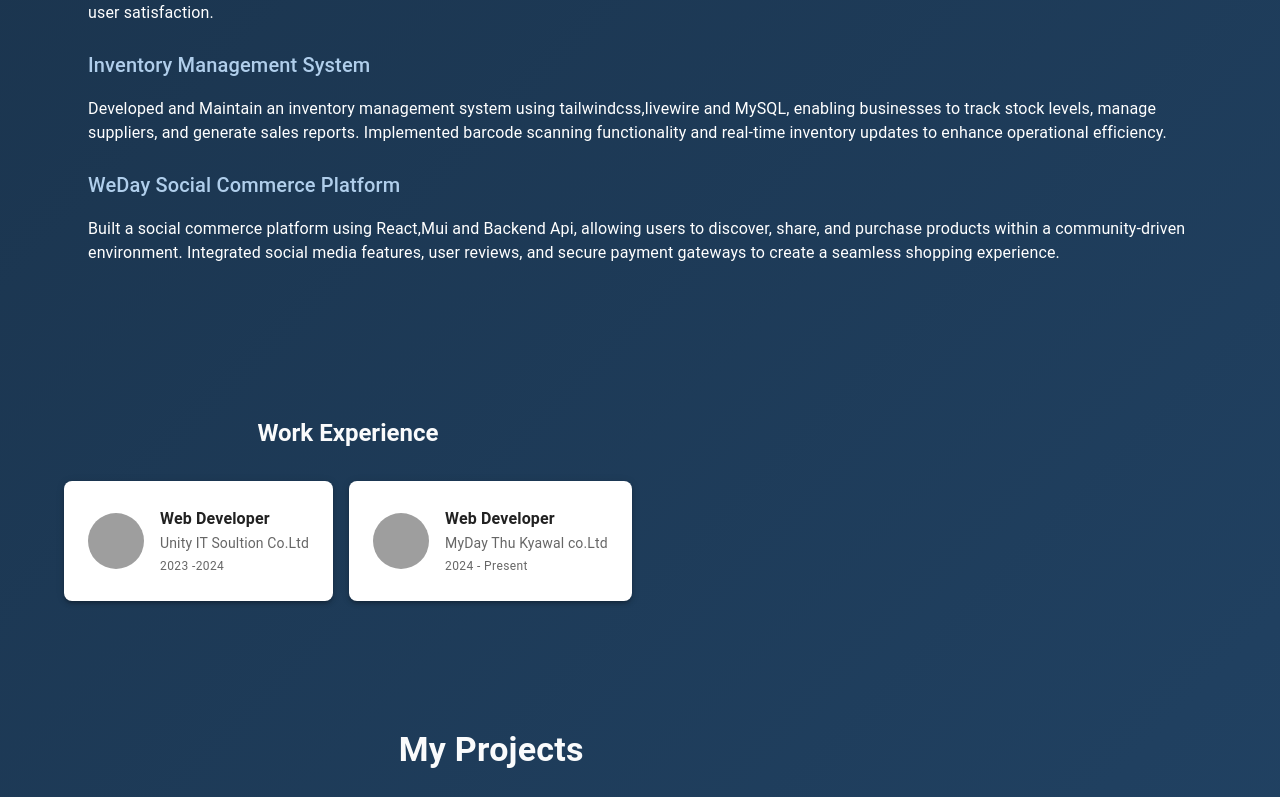
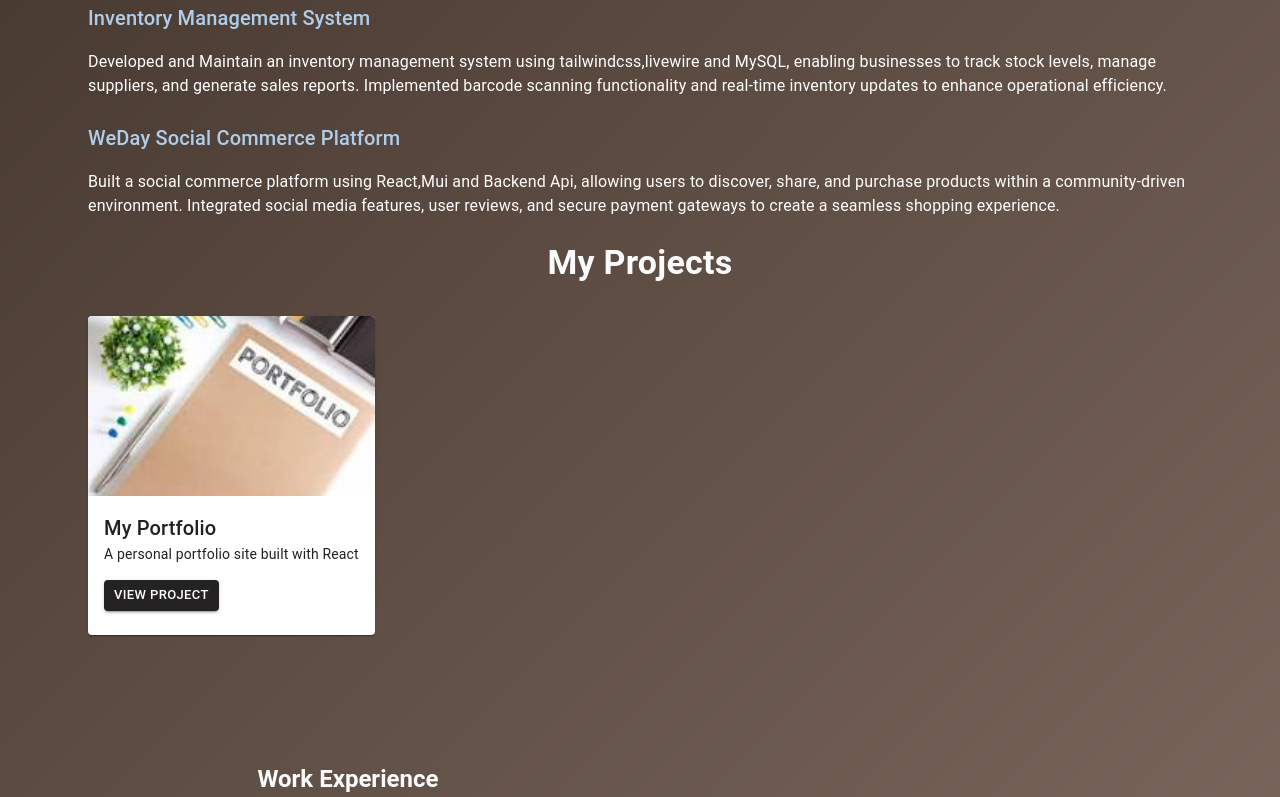
Before and after one commit to yinmonwai/Portfolio, a React (Vite) app: page / in a window 1280 px wide. Shown: the part 2000-2797 px from the top of the page. Built offline with nearby package versions, Linux system fonts and the light colour scheme; grey boxes are pictures that could not be loaded.

Commit message:
portfolio

```diff
--- a/src/App.jsx
+++ b/src/App.jsx
@@ -13,7 +13,7 @@ import Navbar from "./components/Navbar";
 
 export default function App() {
   return (
-    <Box sx={{ background: "linear-gradient(135deg, #162a3eff, #254b71ff)" }}>
+    <Box sx={{ background: "linear-gradient(135deg, #1e130c, #9a8478)" }}>
       <Navbar />
 
       {/* Hero Section */}
@@ -31,8 +31,8 @@ export default function App() {
               src={profileImg}
               alt="Profile"
               style={{
-                width: 200,
-                height: 200,
+                width: 150,
+                height: 150,
                 objectFit: "cover",
                 border: "3px solid white",
                 borderRadius: "50%",
@@ -42,10 +42,10 @@ export default function App() {
 
           {/* Text Content */}
           <Grid item xs={12} md={8} sx={{ textAlign: { xs: "center", md: "left" } }}>
-            <Typography variant="h3" fontWeight="bold">
+            <Typography variant="h3" >
               Hi, I’m Yin Mon Wai
             </Typography>
-            <Typography variant="h3" fontWeight="bold">
+            <Typography variant="h3">
               Full Stack Developer
             </Typography>
             <Typography variant="h6" sx={{ mt: 2 }}>
@@ -72,9 +72,9 @@ export default function App() {
           <Grid item xs={12} md={12} id="work">
             <WorkExperience />
           </Grid>
-          <Grid item xs={12} md={12} id="projects">
+          {/* <Grid item xs={12} md={12} id="projects">
             <Projects />
-          </Grid>
+          </Grid> */}
           <Grid item xs={12} md={12} id="certificates">
             <Certificates />
           </Grid>
--- a/src/components/ContactForm.jsx
+++ b/src/components/ContactForm.jsx
@@ -103,7 +103,8 @@ export default function ContactForm() {
             sx={{
               mt: 2,
               px: 4,
-              bgcolor: "#8e2de2",
+              color:"#ffffff",
+              bgcolor: "#201d23ff",
               ":hover": { bgcolor: "#4a00e0" },
               alignSelf: { xs: "center", md: "flex-start" },
             }}
@@ -117,7 +118,7 @@ export default function ContactForm() {
           sx={{
             flex: 1,
             p: { xs: 3, md: 5 },
-            background: "linear-gradient(135deg, #522088ff, #233e6dff)",
+            background: "#453b34ff",
             color: "white",
             display: "flex",
             flexDirection: "column",
@@ -128,7 +129,7 @@ export default function ContactForm() {
           {/* Phone */}
           <Box display="flex" alignItems="center" gap={1} flexWrap="wrap">
             <Link
-              href="tel:+95754472496"
+              href="tel:+959754472496"
               underline="none"
               color="inherit"
               display="flex"
@@ -138,7 +139,7 @@ export default function ContactForm() {
             >
               <PhoneIcon sx={{ fontSize: { xs: 20, sm: 24 } }} />
               <Typography sx={{ fontSize: { xs: 14, sm: 16 } }}>
-                +95 754472496
+                +95 9754472496
               </Typography>
             </Link>
           </Box>
@@ -190,7 +191,7 @@ export default function ContactForm() {
               { icon: <TwitterIcon fontSize="large" />, href: socialLinks.twitter, color: "#1DA1F2" },
               { icon: <GoogleIcon fontSize="large" />, href: socialLinks.google, color: "#DB4437" },
               { icon: <LinkedInIcon fontSize="large" />, href: socialLinks.linkedin, color: "#0A66C2" },
-              { icon: <GitHubIcon fontSize="large" />, href: socialLinks.github, color: "#333" },
+              { icon: <GitHubIcon fontSize="large" />, href: socialLinks.github, color: "#8e8b8bff" },
             ].map((social, i) => (
               <IconButton
                 key={i}
--- a/src/components/Experience.jsx
+++ b/src/components/Experience.jsx
@@ -1,6 +1,6 @@
 import React from "react";
-import { Container, Typography, Box, Grid } from "@mui/material";
-
+import { Container, Typography, Box, Grid,Card,CardMedia,CardContent,Button} from "@mui/material";
+import portfolio from '../assets/portfolio1.jpg';
 export default function Experience() {
   const projects = [
     {
@@ -50,6 +50,17 @@ export default function Experience() {
   ];
 
 
+const projectData = [
+  {
+    title: "My Portfolio",
+    description:
+      "A personal portfolio site built with React",
+       image: portfolio,
+     link: "https://my-portfolio-liard-psi-28.vercel.app/",
+  },
+
+];
+
   return (
     <Box sx={{ py: 6 }}>
       <Container>
@@ -80,6 +91,40 @@ export default function Experience() {
             </Grid>
           </Grid>
         ))}
+
+        <Typography variant="h4" sx={{ mb: 4, textAlign: "center",color: '#fafbfcff', fontWeight: 600 }}>
+              My Projects
+            </Typography>
+            <Grid container spacing={4}>
+              {projectData.map((project, index) => (
+                <Grid item xs={12} sm={6} md={4} key={index}>
+                  <Card >
+                    <CardMedia
+                      component="img"
+                      height="180"
+                      image={project.image}
+                      alt={project.title}
+                    />
+                    <CardContent sx={{ flexGrow: 1 }}>
+                      <Typography variant="h6">{project.title}</Typography>
+                      <Typography variant="body2" sx={{ mb: 2 }}>
+                        {project.description}
+                      </Typography>
+                      <Button
+                        variant="contained"
+                        sx={{color: "white", backgroundColor:"#242222ff"}}
+                        size="small"
+                        href={project.link}
+                        target="_blank"
+                      >
+                        View Project
+
+                      </Button>
+                    </CardContent>
+                  </Card>
+                </Grid>
+              ))}
+            </Grid>
       </Container>
     </Box>
   );
--- a/src/components/Navbar.jsx
+++ b/src/components/Navbar.jsx
@@ -18,9 +18,9 @@ import cvFile from "../assets/cv.pdf";
 const sections = [
   { id: "about", label: "About" },
   { id: "skills", label: "Skills" },
-  { id: "experience", label: "Worked On Projects" },
+  { id: "experience", label: "Projects" },
   { id: "work", label: "Work Experience" },
-  { id: "projects", label: "Projects" },
+  // { id: "projects", label: "Projects" },
   { id: "certificates", label: "Education" },
   { id: "contact", label: "Contact" },
 ];
@@ -77,7 +77,7 @@ export default function Navbar() {
 
   return (
     <>
-      <AppBar position="fixed" sx={{background: "linear-gradient(135deg, #162a3eff, #254b71ff)" }}>
+      <AppBar position="fixed" sx={{ background: "linear-gradient(135deg, #1e130c, #9a8478)" }}>
         <Toolbar sx={{ display: "flex", justifyContent: "space-between" }}>
           <Typography variant="h6" sx={{ fontWeight: "bold", color: "#ffffff" }}>
             My Portfolio
@@ -106,10 +106,10 @@ export default function Navbar() {
             {/* Download CV */}
             <Button
               variant="contained"
-              color="secondary"
+
               href={cvFile}
               download
-              sx={{ ml: 2 }}
+              sx={{ ml: 2,color: "white", backgroundColor:"#242222ff" }}
             >
               Download CV
             </Button>
--- a/src/components/Projects.jsx
+++ b/src/components/Projects.jsx
@@ -8,24 +8,24 @@ import {
   CardMedia,
   Button,
 } from "@mui/material";
-import onlineshop from '../assets/onlineshop.jpg';
-import ecommerce1 from '../assets/ecommerce1.jpg';
+
+import portfolio from '../assets/portfolio1.jpg';
 
 const projectData = [
   {
-    title: "Shop Website",
+    title: "My Portfolio",
     description:
       "A personal portfolio site built with React",
-       image: onlineshop,
-     link: "https://online-shop-git-master-yinmonwais-projects.vercel.app/",
+       image: portfolio,
+     link: "https://my-portfolio-liard-psi-28.vercel.app/",
   },
-  {
-    title: "E-commerce Website",
-    description:
-      "Admin dashboard for managing products, orders, and users with charts.",
-    image: ecommerce1,
-    link: "#",
-  },
+  // {
+  //   title: "E-commerce Website",
+  //   description:
+  //     "Admin dashboard for managing products, orders, and users with charts.",
+  //   image: ecommerce1,
+  //   link: "#",
+  // },
 ];
 
 export default function Projects() {
```
Also changed, not shown: src/components/Footer.jsx (+0 -52 lines), src/assets/portfolio1.jpg (added).
